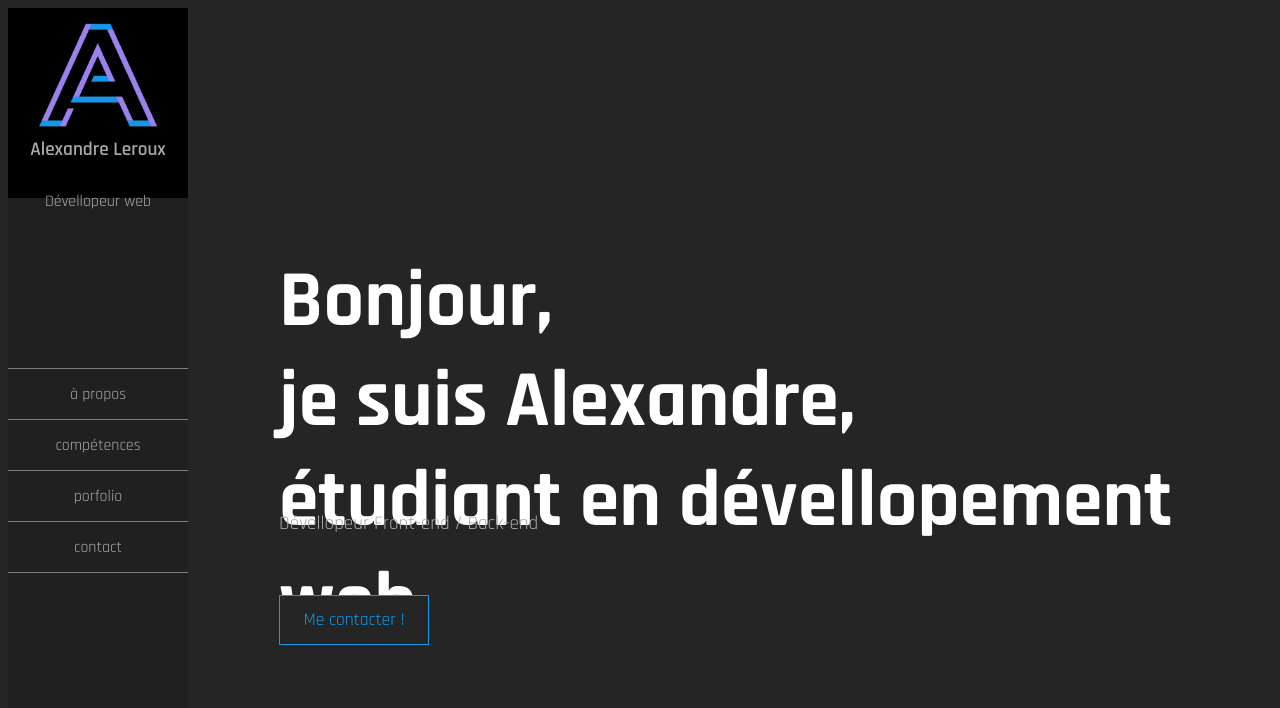
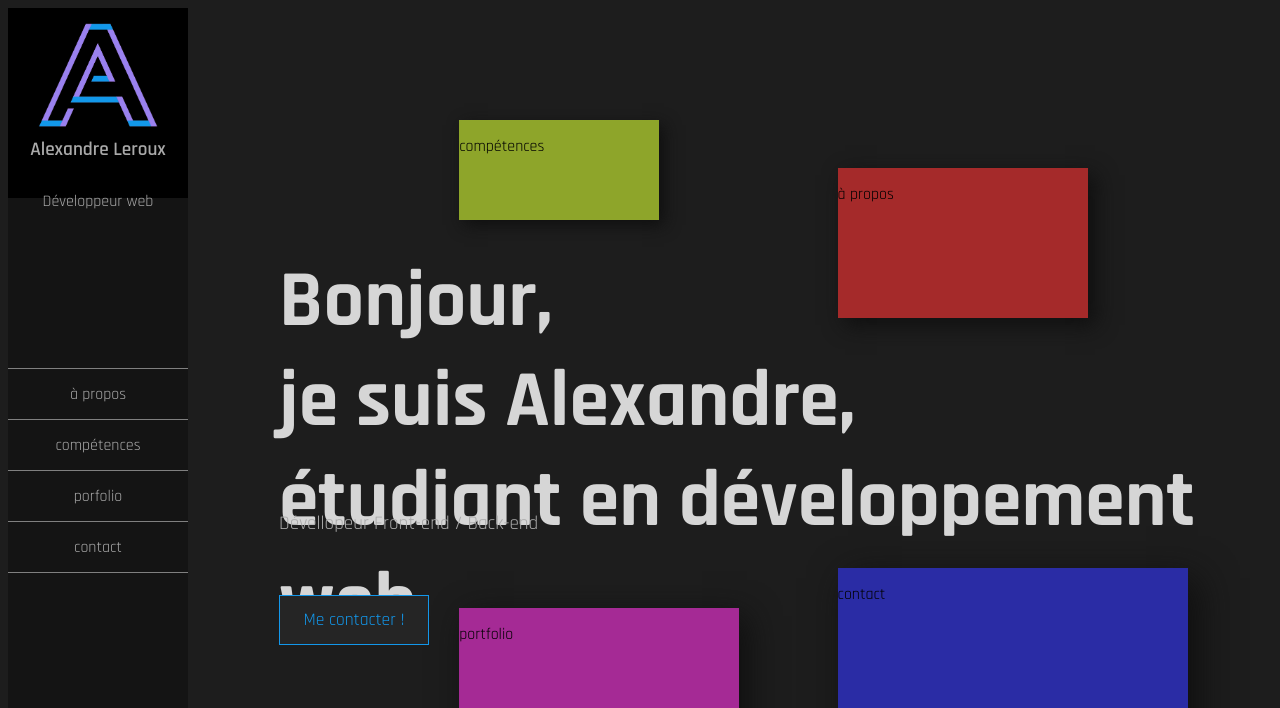
Before and after one commit to alexandre-leroux/runtrack3, a PHP site: page / in a window 1280 px wide. Shown: the top 708 px of the page. Run offline with PHP 8.4, Linux system fonts and the light colour scheme; some libraries are stand-ins or nearby versions; grey boxes are pictures that could not be loaded.

Commit message:
parralax ok

```diff
--- a/jour09/site-perso/index.html
+++ b/jour09/site-perso/index.html
@@ -18,7 +18,7 @@
       <div id="div_logo">
         <a href="index.html"><img src="medias/logo/logo.png" alt="logo alexandre leroux"></a>
         <h1>Alexandre Leroux</h1>
-        <p>Dévellopeur web</p>
+        <p>Développeur web</p>
       </div>
 
       <div id="nav_et_rs">
@@ -44,6 +44,15 @@
 
       <div id="accueil">
 
+        <div id="container">
+
+          <div  id="para_1"><p>à propos</p></div>
+          <div  id="para_2"><p>compétences</p></div>
+          <div  id="para_3"><p>portfolio</p></div>
+          <div  id="para_4"><p>contact</p></div>
+
+        </div>
+
         <div class="type-js headline">
           <p id="text_hover1" class="text-js">Bonjour,</p>
         </div>
@@ -51,7 +60,7 @@
           <p id="text_hover2" class="text-js">je suis Alexandre,</p>
         </div>
         <div class="type-js3 headline">
-          <p id="text_hover3" class="text-js">étudiant en dévellopement web</p>
+          <p id="text_hover3" class="text-js">étudiant en développement web</p>
         </div>
 
         <p id="details_dev" class="animate__animated animate__fadeInUp">Dévellopeur Front-end / Back-end</p>
@@ -64,7 +73,11 @@
 
 
         <div id="test2" >
-          <h1 >Look mum, I'm typinxcvxcvxcvg!</h1>
+          <div id="container">
+            <img id="img_para" src="https://unsplash.it/1000/1000?random=" />
+            <img src="" alt="">
+
+          </div>
 
         </div>
 
@@ -90,7 +103,7 @@
 
 
 
-
+<script src="http://cdnjs.cloudflare.com/ajax/libs/gsap/1.18.0/TweenMax.min.js"></script>
 <script src="https://ajax.googleapis.com/ajax/libs/jquery/3.5.1/jquery.min.js"></script>
 <script src='script.js'></script>
 </body>
--- a/jour09/site-perso/script.js
+++ b/jour09/site-perso/script.js
@@ -1,4 +1,4 @@
-
+// ---------------------------------------------------ecriture auto accueil
 // var time_delai = 1500
 function autoType(elementClass, typingSpeed, time_delai){
   var thhis = $(elementClass);
@@ -30,21 +30,14 @@ function autoType(elementClass, typingSpeed, time_delai){
 
   },time_delai);
 }
-
-
 autoType(".type-js",40,500);
-
-
 autoType(".type-js2",30,1150);
-
-
 autoType(".type-js3",20,2000);
 
 
 
 
-
-
+// -------------------------------------effet hover sur lettres
  function hoverTextAccueil(id)
     {
         setTimeout(function(){
@@ -63,3 +56,47 @@ autoType(".type-js3",20,2000);
 hoverTextAccueil("#text_hover1")
 hoverTextAccueil("#text_hover2")
 hoverTextAccueil("#text_hover3")
+
+
+
+
+// -------------------------------------------parralax
+
+var timeout;
+$('#container').mousemove(function(e){
+  if(timeout) clearTimeout(timeout);
+  setTimeout(callParallax.bind(null, e),0);
+
+});
+
+function callParallax(e){
+  parallaxIt(e, '#para_1', -50);
+  parallaxIt(e, '#para_2', -30);
+  parallaxIt(e, '#para_3', -70);
+  parallaxIt(e, '#para_4', -130);
+  parallaxIt(e, '.text-js', -20);
+  // parallaxIt(e, '#img_para_2', -20);
+
+}
+
+function parallaxIt(e, target, movement){
+  var $this = $('#container');
+  var relX = e.pageX - $this.offset().left;
+  var relY = e.pageY - $this.offset().top;
+
+  TweenMax.to(target, 1, {
+    x: (relX - $this.width()/2) / $this.width() * movement,
+    y: (relY - $this.height()/2) / $this.height() * movement,
+    ease: Power2.easeOut
+  })
+}
+
+
+
+// ----------------------delai apparition div parralax
+$(setTimeout(function() {
+  $("#para_1").addClass("load");
+  $("#para_2").addClass("load");
+  $("#para_3").addClass("load");
+  $("#para_4").addClass("load")
+},3100));
--- a/jour09/site-perso/style/sass/style.css
+++ b/jour09/site-perso/style/sass/style.css
@@ -6,7 +6,7 @@
 }
 
 body {
-  background-color: #252525;
+  background-color: #1d1d1d;
   font-family: "Rajdhani", sans-serif;
   height: 100vh;
 }
@@ -21,7 +21,7 @@ header {
   z-index: 100;
   flex-direction: column;
   justify-content: space-between;
-  background-color: #202020;
+  background-color: #141414;
   width: 180px;
   height: 100vh;
   color: darkgray;
@@ -123,7 +123,7 @@ header #nav_et_rs #div_reseaux_sociaux a img:hover {
 }
 #accueil .headline {
   margin-left: 90px;
-  color: white;
+  color: #d6d6d6;
   font-size: 32px;
 }
 #accueil .headline p {
@@ -176,4 +176,67 @@ header #nav_et_rs #div_reseaux_sociaux a img:hover {
   height: 100vh;
 }
 
+#container {
+  position: absolute;
+  height: 100vh;
+  width: 100%;
+  display: flex;
+  justify-content: center;
+  align-items: center;
+  overflow: hidden;
+}
+#container #para_1 {
+  position: absolute;
+  left: 60%;
+  top: 20%;
+  height: 150px;
+  width: 250px;
+  background-color: brown;
+  box-shadow: 7px 7px 20px #0f0f0f;
+  animation-delay: 2.9s;
+  animation-duration: 0.3s;
+}
+#container #para_2 {
+  position: absolute;
+  left: 25%;
+  top: 14%;
+  height: 100px;
+  width: 200px;
+  background-color: #8ea52a;
+  box-shadow: 5px 5px 15px #0f0f0f;
+  animation-delay: 2.8s;
+  animation-duration: 0.5s;
+}
+#container #para_3 {
+  position: absolute;
+  left: 25%;
+  top: 75%;
+  height: 190px;
+  width: 280px;
+  background-color: #a52a95;
+  box-shadow: 8px 8px 30px #0f0f0f;
+  animation-delay: 3.1s;
+  animation-duration: 0.3s;
+}
+#container #para_4 {
+  position: absolute !important;
+  left: 60% !important;
+  top: 70% !important;
+  height: 200px !important;
+  width: 350px !important;
+  background-color: #2a2ca5 !important;
+  box-shadow: 10px 10px 35px #0f0f0f !important;
+}
+#container #para_1, #container #para_2, #container #para_3, #container #para_4 {
+  opacity: 0;
+  -webkit-transition: opacity 0.3s ease-in;
+  -moz-transition: opacity 0.3s ease-in;
+  -o-transition: opacity 0.3s ease-in;
+  -ms-transition: opacity 0.3s ease-in;
+  transition: opacity 0.3s ease-in;
+}
+#container .load {
+  opacity: 1 !important;
+}
+
 /*# sourceMappingURL=style.css.map */
--- a/jour09/site-perso/style/sass/style.scss
+++ b/jour09/site-perso/style/sass/style.scss
@@ -9,7 +9,7 @@ $text_color:darkgray;
 }
 
 body{
-    background-color:#252525 ;
+    background-color:#1d1d1d ;
     font-family: 'Rajdhani', sans-serif;
     height: 100vh;
 }
@@ -26,7 +26,7 @@ header{
     @extend %dflex-center;
     flex-direction: column;
     justify-content: space-between;
-    background-color:#202020 ;
+    background-color:#141414 ;
     width: 180px;
     height: 100vh;
     color:$text_color;
@@ -174,7 +174,7 @@ flex-direction: column;
 
     & .headline{
         margin-left: 90px;
-        color: white;
+        color: rgb(214, 214, 214);
         font-size: 32px;
         p{
             text-align: left;
@@ -220,12 +220,7 @@ flex-direction: column;
 
 }
 
-
-
-
-
-
-
+// ---------------------------hover lettre accueil
 .effet_lettres{
 
     transition: 0.2s;
@@ -245,6 +240,80 @@ flex-direction: column;
 }
 
 
+
+#container{
+    position: absolute;
+    height: 100vh;
+    width: 100%;
+    display: flex;
+    justify-content: center;
+    align-items: center;
+    overflow: hidden;
+
+
+    &   #para_1{
+        position: absolute;
+        left: 60%;
+        top: 20%;
+        height: 150px;
+        width: 250px;
+        background-color: brown;
+        box-shadow: 7px 7px 20px rgb(15, 15, 15);
+        animation-delay: 2.9s;
+        animation-duration: 0.3s;
+      }
+    &   #para_2{
+        position: absolute;
+        left: 25%;
+        top: 14%;
+        height: 100px;
+        width: 200px;
+        background-color: rgb(142, 165, 42);
+        box-shadow: 5px 5px 15px rgb(15, 15, 15);
+        animation-delay: 2.8s;
+        animation-duration: 0.5s;
+      }
+    &   #para_3{
+        position: absolute;
+        left: 25%;
+        top: 75%;
+        height: 190px;
+        width: 280px;
+        background-color: rgb(165, 42, 149);
+        box-shadow: 8px 8px 30px rgb(15, 15, 15);
+        animation-delay: 3.1s;
+        animation-duration: 0.3s;
+      }
+    &   #para_4{
+        position: absolute !important;
+        left: 60%!important;
+        top: 70%!important;
+        height: 200px!important;
+        width: 350px!important;
+        background-color: rgb(42, 44, 165)!important;
+        box-shadow: 10px 10px 35px rgb(15, 15, 15)!important;
+        // animation-duration: 0.3s;
+
+
+
+
+
+      }
+
+    & #para_1, #para_2, #para_3, #para_4{
+        opacity: 0;
+        -webkit-transition: opacity 0.3s ease-in;
+        -moz-transition: opacity 0.3s ease-in;
+        -o-transition: opacity 0.3s ease-in;
+        -ms-transition: opacity 0.3s ease-in;
+        transition: opacity 0.3s ease-in;
+
+    }
+     & .load {
+        opacity: 1  !important;
+    }
+
+  }
 
 
 
```
Also changed, not shown: jour09/site-perso/medias/fonds/quadrillage.png (added), 1 other file.
